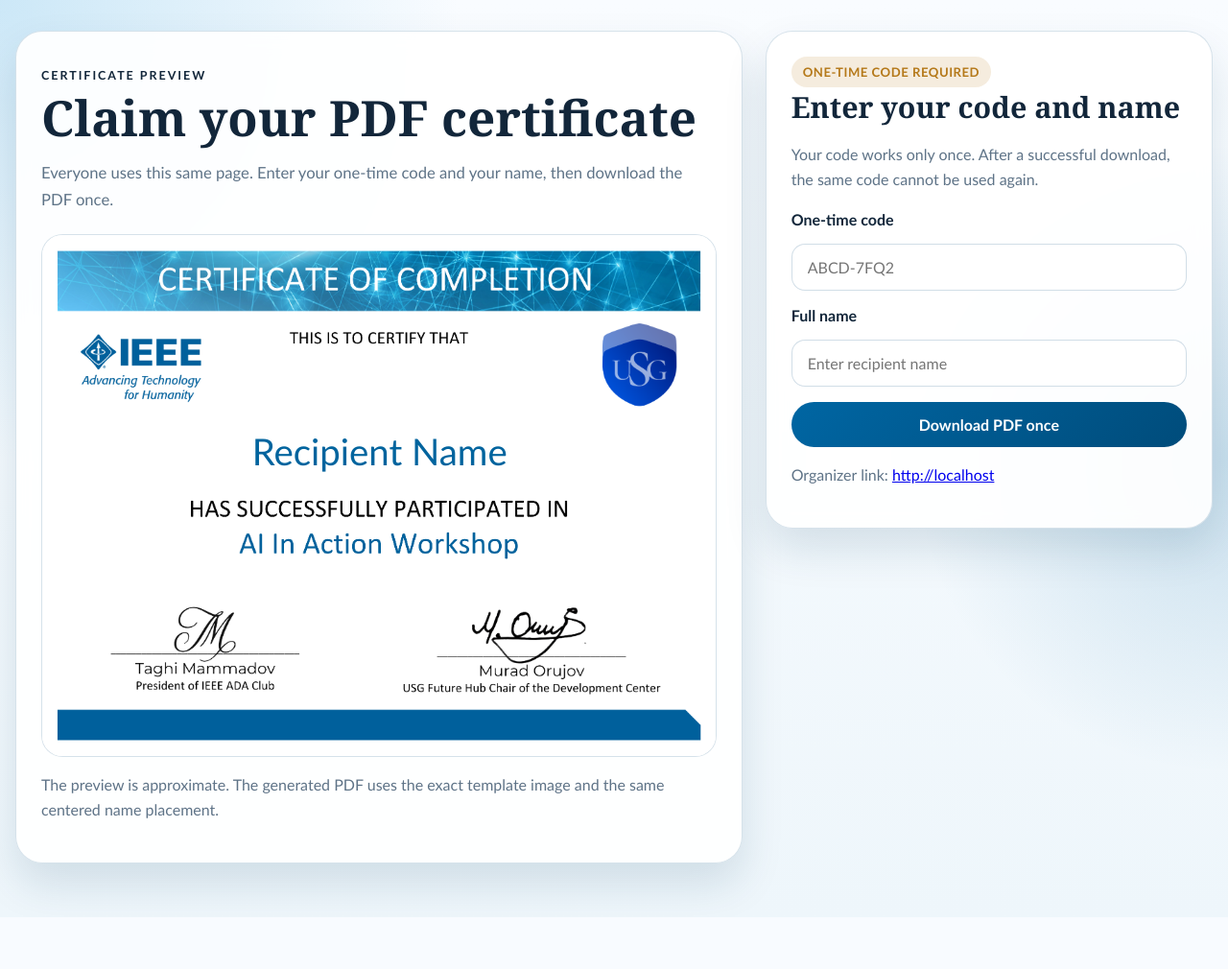
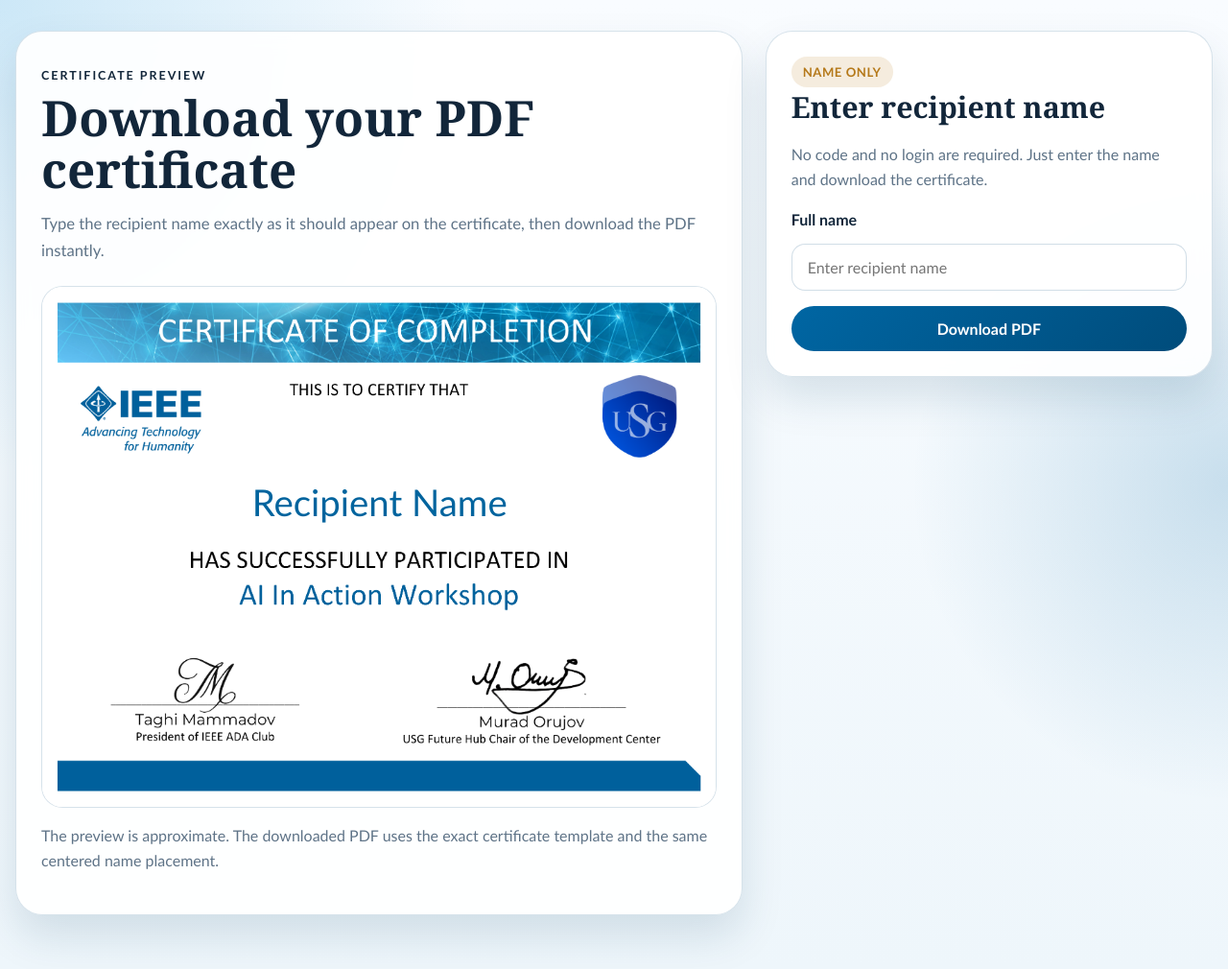
Before and after one commit to tmammadov17503/certificate_generator, a Flask app: page / in a window 1280 px wide. Shown: the whole page at 96% size. Before the commit the page ends 950 px from the top, so only its background shows below. Run offline with Flask 3, Linux system fonts and the light colour scheme.

Commit message:
Simplify certificate flow to public name-only download

```diff
--- a/app.py
+++ b/app.py
@@ -1,29 +1,13 @@
 from __future__ import annotations
 
-import csv
 import io
 import os
 import re
-import secrets
-import sqlite3
 import unicodedata
-from datetime import datetime, timezone
 from pathlib import Path
 from typing import Any
 
-from flask import (
-    Flask,
-    Response,
-    current_app,
-    g,
-    has_request_context,
-    redirect,
-    render_template,
-    request,
-    send_file,
-    session,
-    url_for,
-)
+from flask import Flask, current_app, redirect, render_template, request, send_file
 from PIL import Image, ImageDraw, ImageFont
 
 
@@ -34,7 +18,6 @@
 NAME_COLOR = (0, 100, 158)
 MAX_FONT_SIZE = 92
 MIN_FONT_SIZE = 40
-CLAIM_CODE_ALPHABET = "ABCDEFGHJKLMNPQRSTUVWXYZ23456789"
 FONT_CANDIDATES = [
     os.environ.get("CERTIFICATE_FONT_PATH", "").strip(),
     r"C:\Windows\Fonts\calibri.ttf",
@@ -42,10 +25,6 @@
     "/usr/share/fonts/truetype/msttcorefonts/Calibri.ttf",
     "/usr/share/fonts/truetype/dejavu/DejaVuSans.ttf",
 ]
-
-
-def utc_now_iso() -> str:
-    return datetime.now(timezone.utc).isoformat(timespec="seconds")
 
 
 def collapse_whitespace(value: str) -> str:
@@ -73,25 +52,6 @@
     return name
 
 
-def normalize_label(raw_label: str) -> str:
-    return collapse_whitespace(raw_label)[:120]
-
-
-def normalize_code_input(raw_code: str) -> str:
-    code = re.sub(r"[^A-Za-z0-9]", "", raw_code or "").upper()
-    if not code:
-        raise ValueError("Enter your one-time code.")
-    expected_length = int(current_app.config["CLAIM_CODE_LENGTH"])
-    if len(code) != expected_length:
-        raise ValueError(f"Enter the full {expected_length}-character code.")
-    return code
-
-
-def format_code_for_display(code: str) -> str:
-    clean = re.sub(r"[^A-Za-z0-9]", "", code or "").upper()
-    return "-".join(clean[index:index + 4] for index in range(0, len(clean), 4))
-
-
 def slugify_filename(value: str) -> str:
     normalized = unicodedata.normalize("NFKD", value).encode("ascii", "ignore").decode("ascii")
     slug = re.sub(r"[^A-Za-z0-9]+", "-", normalized).strip("-").lower()
@@ -105,49 +65,16 @@
     return None
 
 
-def format_timestamp(value: str | None) -> str | None:
-    if not value:
-        return None
-    try:
-        parsed = datetime.fromisoformat(value)
-    except ValueError:
-        return value
-    return parsed.astimezone().strftime("%Y-%m-%d %H:%M %Z")
-
-
 def create_app(test_config: dict[str, Any] | None = None) -> Flask:
-    data_dir = Path(os.environ.get("CERTIFICATE_DATA_DIR", str(BASE_DIR / "instance")))
-    default_db_path = data_dir / "certificates.db"
-    default_output_dir = data_dir / "output"
-
-    app = Flask(__name__, instance_path=str(BASE_DIR / "instance"))
+    app = Flask(__name__)
     app.config.update(
-        SECRET_KEY=os.environ.get("CERTIFICATE_APP_SECRET", "certificate-claim-app"),
-        DATABASE=str(default_db_path),
-        OUTPUT_DIR=str(default_output_dir),
         TEMPLATE_IMAGE=str(DEFAULT_TEMPLATE_IMAGE),
         FONT_PATH=resolve_font_path(),
-        BASE_URL=os.environ.get("CERTIFICATE_BASE_URL", "").rstrip("/"),
-        ADMIN_PASSWORD=os.environ.get("CERTIFICATE_ADMIN_PASSWORD", ""),
-        MAX_CREATE_QUANTITY=500,
-        CLAIM_CODE_LENGTH=8,
         PDF_RESOLUTION=200.0,
     )
 
     if test_config:
         app.config.update(test_config)
-
-    Path(app.instance_path).mkdir(parents=True, exist_ok=True)
-    Path(app.config["OUTPUT_DIR"]).mkdir(parents=True, exist_ok=True)
-
-    with app.app_context():
-        init_db()
-
-    @app.teardown_appcontext
-    def close_db(_error: BaseException | None) -> None:
-        db = g.pop("db", None)
-        if db is not None:
-            db.close()
 
     @app.context_processor
     def inject_template_helpers() -> dict[str, Any]:
@@ -159,50 +86,11 @@
     @app.route("/claim", methods=["GET", "POST"])
     def claim_page():
         current_name = "Recipient Name"
-        current_code = ""
         error_message: str | None = None
-        code_details: dict[str, Any] | None = None
 
         if request.method == "POST":
-            raw_code = request.form.get("code", "")
             raw_name = request.form.get("name", "")
             current_name = collapse_whitespace(raw_name) or "Recipient Name"
-            current_code = format_code_for_display(raw_code)
-
-            try:
-                code = normalize_code_input(raw_code)
-            except ValueError as exc:
-                error_message = str(exc)
-                return render_template(
-                    "claim.html",
-                    page_title="Claim Certificate",
-                    public_claim_url=build_public_claim_url(),
-                    current_name=current_name,
-                    current_code=current_code,
-                    error_message=error_message,
-                    code_details=None,
-                ), 400
-
-            code_row = get_code(code)
-            if code_row is None:
-                error_message = "This code is invalid. Check it and try again."
-                return render_template(
-                    "claim.html",
-                    page_title="Claim Certificate",
-                    public_claim_url=build_public_claim_url(),
-                    current_name=current_name,
-                    current_code=current_code,
-                    error_message=error_message,
-                    code_details=None,
-                ), 400
-
-            code_details = serialize_code(code_row)
-            if code_row["used_at"]:
-                return render_template(
-                    "used.html",
-                    page_title="Code Already Used",
-                    code=code_details,
-                ), 410
 
             try:
                 recipient_name = normalize_name(raw_name)
@@ -210,33 +98,11 @@
                 return render_template(
                     "claim.html",
                     page_title="Claim Certificate",
-                    public_claim_url=build_public_claim_url(),
                     current_name=current_name,
-                    current_code=current_code,
                     error_message=str(exc),
-                    code_details=code_details,
                 ), 400
 
             pdf_bytes = build_certificate_pdf(recipient_name)
-            used_at = utc_now_iso()
-            output_filename = f"{code.lower()}-{slugify_filename(recipient_name)}.pdf"
-            updated = mark_code_used(
-                code=code,
-                recipient_name=recipient_name,
-                used_at=used_at,
-                used_ip=request.headers.get("X-Forwarded-For", request.remote_addr or ""),
-                user_agent=request.user_agent.string or "",
-                output_filename=output_filename,
-            )
-            if not updated:
-                latest_code = get_code(code)
-                return render_template(
-                    "used.html",
-                    page_title="Code Already Used",
-                    code=serialize_code(latest_code) if latest_code else None,
-                ), 410
-
-            archive_certificate(output_filename, pdf_bytes)
             download_name = f"AI-In-Action-Certificate-{slugify_filename(recipient_name)}.pdf"
             return send_file(
                 io.BytesIO(pdf_bytes),
@@ -248,99 +114,19 @@
         return render_template(
             "claim.html",
             page_title="Claim Certificate",
-            public_claim_url=build_public_claim_url(),
             current_name=current_name,
-            current_code=current_code,
-            error_message=error_message,
-            code_details=code_details,
-        )
-
-    @app.route("/admin", methods=["GET", "POST"])
-    def admin_dashboard() -> str:
-        if not is_admin_authenticated():
-            return redirect(url_for("admin_login"))
-
-        generated_codes: list[sqlite3.Row] = []
-        form_error: str | None = None
-
-        if request.method == "POST":
-            try:
-                quantity = parse_quantity(
-                    request.form.get("quantity", "1"),
-                    current_app.config["MAX_CREATE_QUANTITY"],
-                )
-                label = normalize_label(request.form.get("label", ""))
-                generated_codes = create_codes(quantity, label)
-            except ValueError as exc:
-                form_error = str(exc)
-
-        codes = [serialize_code(row) for row in list_codes()]
-        generated = [serialize_code(row) for row in generated_codes]
-        return render_template(
-            "dashboard.html",
-            page_title="Certificate Code Studio",
-            codes=codes,
-            generated_codes=generated,
-            form_error=form_error,
-            public_claim_url=build_public_claim_url(),
-            summary=count_codes(),
-        )
-
-    @app.route("/admin/login", methods=["GET", "POST"])
-    def admin_login() -> str:
-        if not admin_auth_enabled():
-            return redirect(url_for("admin_dashboard"))
-        if session.get("admin_authenticated"):
-            return redirect(url_for("admin_dashboard"))
-
-        error_message: str | None = None
-        if request.method == "POST":
-            password = request.form.get("password", "")
-            if password == current_app.config["ADMIN_PASSWORD"]:
-                session["admin_authenticated"] = True
-                return redirect(url_for("admin_dashboard"))
-            error_message = "Incorrect admin password."
-
-        return render_template(
-            "login.html",
-            page_title="Admin Login",
             error_message=error_message,
         )
 
+    @app.get("/admin")
+    @app.get("/admin/login")
+    @app.get("/admin/codes.csv")
+    def legacy_admin_redirect():
+        return redirect("/")
+
     @app.post("/admin/logout")
-    def admin_logout():
-        session.pop("admin_authenticated", None)
-        return redirect(url_for("admin_login"))
-
-    @app.get("/admin/codes.csv")
-    def export_codes_csv() -> Response:
-        if not is_admin_authenticated():
-            return redirect(url_for("admin_login"))
-
-        stream = io.StringIO()
-        writer = csv.writer(stream)
-        writer.writerow(["Code", "Label", "Status", "Used Name", "Created At", "Used At", "Public Claim URL"])
-        for row in list_codes():
-            code = serialize_code(row)
-            writer.writerow(
-                [
-                    code["display_code"],
-                    code["label"],
-                    code["status_label"],
-                    code["used_name"] or "",
-                    code["created_at"],
-                    code["used_at"] or "",
-                    build_public_claim_url(),
-                ]
-            )
-
-        return Response(
-            stream.getvalue(),
-            mimetype="text/csv",
-            headers={
-                "Content-Disposition": "attachment; filename=certificate-codes.csv"
-            },
-        )
+    def legacy_admin_logout():
+        return redirect("/")
 
     @app.get("/healthz")
     def healthcheck() -> dict[str, str]:
@@ -352,32 +138,10 @@
             "error.html",
             page_title="Page Not Found",
             title="This page does not exist",
-            message="Check the address and try again, or use the shared certificate page link from the organizer.",
+            message="Check the address and try again, or open the certificate page and enter the recipient name there.",
         ), 404
 
     return app
-
-
-def parse_quantity(raw_value: str, max_value: int) -> int:
-    try:
-        quantity = int(raw_value)
-    except (TypeError, ValueError) as exc:
-        raise ValueError("Quantity must be a whole number.") from exc
-    if quantity < 1:
-        raise ValueError("Create at least one code.")
-    if quantity > max_value:
-        raise ValueError(f"Create no more than {max_value} codes at once.")
-    return quantity
-
-
-def admin_auth_enabled() -> bool:
-    return bool(current_app.config.get("ADMIN_PASSWORD"))
-
-
-def is_admin_authenticated() -> bool:
-    if not admin_auth_enabled():
-        return True
-    return bool(session.get("admin_authenticated"))
 
 
 def build_name_box_style() -> str:
@@ -400,152 +164,6 @@
             f"--name-height:{values['height']:.3f}%",
         ]
     )
-
-
-def build_public_claim_url() -> str:
-    configured = current_app.config.get("BASE_URL", "")
-    if configured:
-        return configured
-    if has_request_context():
-        return request.url_root.rstrip("/")
-    return ""
-
-
-def get_db() -> sqlite3.Connection:
-    if "db" not in g:
-        connection = sqlite3.connect(current_app.config["DATABASE"])
-        connection.row_factory = sqlite3.Row
-        g.db = connection
-    return g.db
-
-
-def init_db() -> None:
-    db = get_db()
-    db.execute(
-        """
-        CREATE TABLE IF NOT EXISTS claim_codes (
-            code TEXT PRIMARY KEY,
-            label TEXT NOT NULL DEFAULT '',
-            created_at TEXT NOT NULL,
-            used_at TEXT,
-            used_name TEXT,
-            used_ip TEXT,
-            used_user_agent TEXT,
-            output_filename TEXT
-        )
-        """
-    )
-    db.commit()
-
-
-def create_codes(quantity: int, label: str) -> list[sqlite3.Row]:
-    db = get_db()
-    created_codes: list[sqlite3.Row] = []
-    code_length = int(current_app.config["CLAIM_CODE_LENGTH"])
-
-    for _ in range(quantity):
-        created_at = utc_now_iso()
-        while True:
-            code = "".join(secrets.choice(CLAIM_CODE_ALPHABET) for _ in range(code_length))
-            try:
-                db.execute(
-                    "INSERT INTO claim_codes (code, label, created_at) VALUES (?, ?, ?)",
-                    (code, label, created_at),
-                )
-                created_codes.append(
-                    db.execute("SELECT * FROM claim_codes WHERE code = ?", (code,)).fetchone()
-                )
-                break
-            except sqlite3.IntegrityError:
-                continue
-
-    db.commit()
-    return created_codes
-
-
-def list_codes() -> list[sqlite3.Row]:
-    db = get_db()
-    return db.execute(
-        """
-        SELECT code, label, created_at, used_at, used_name, output_filename
-        FROM claim_codes
-        ORDER BY datetime(created_at) DESC, code DESC
-        """
-    ).fetchall()
-
-
-def count_codes() -> dict[str, int]:
-    db = get_db()
-    row = db.execute(
-        """
-        SELECT
-            COUNT(*) AS total_count,
-            SUM(CASE WHEN used_at IS NULL THEN 1 ELSE 0 END) AS unused_count,
-            SUM(CASE WHEN used_at IS NOT NULL THEN 1 ELSE 0 END) AS used_count
-        FROM claim_codes
-        """
-    ).fetchone()
-    total = int(row["total_count"] or 0)
-    unused = int(row["unused_count"] or 0)
-    used = int(row["used_count"] or 0)
-    return {
-        "total": total,
-        "unused": unused,
-        "used": used,
-    }
-
-
-def get_code(code: str) -> sqlite3.Row | None:
-    db = get_db()
-    return db.execute(
-        """
-        SELECT code, label, created_at, used_at, used_name, output_filename
-        FROM claim_codes
-        WHERE code = ?
-        """,
-        (code,),
-    ).fetchone()
-
-
-def mark_code_used(
-    *,
-    code: str,
-    recipient_name: str,
-    used_at: str,
-    used_ip: str,
-    user_agent: str,
-    output_filename: str,
-) -> bool:
-    db = get_db()
-    cursor = db.execute(
-        """
-        UPDATE claim_codes
-        SET used_at = ?, used_name = ?, used_ip = ?, used_user_agent = ?, output_filename = ?
-        WHERE code = ? AND used_at IS NULL
-        """,
-        (used_at, recipient_name, used_ip, user_agent, output_filename, code),
-    )
-    db.commit()
-    return cursor.rowcount == 1
-
-
-def serialize_code(row: sqlite3.Row | None) -> dict[str, Any] | None:
-    if row is None:
-        return None
-    used = bool(row["used_at"])
-    return {
-        "code": row["code"],
-        "display_code": format_code_for_display(row["code"]),
-        "label": row["label"],
-        "created_at": row["created_at"],
-        "created_at_display": format_timestamp(row["created_at"]),
-        "used_at": row["used_at"],
-        "used_at_display": format_timestamp(row["used_at"]),
-        "used_name": row["used_name"],
-        "output_filename": row["output_filename"],
-        "status_label": "Used" if used else "Unused",
-        "status_class": "claimed" if used else "unused",
-    }
 
 
 def build_certificate_pdf(recipient_name: str) -> bytes:
@@ -601,15 +219,6 @@
     return ImageFont.load_default()
 
 
-def archive_certificate(output_filename: str, pdf_bytes: bytes) -> None:
-    output_dir = Path(current_app.config["OUTPUT_DIR"])
-    output_dir.mkdir(parents=True, exist_ok=True)
-    try:
-        (output_dir / output_filename).write_bytes(pdf_bytes)
-    except OSError:
-        return
-
-
 app = create_app()
 
 
--- a/static/app.js
+++ b/static/app.js
@@ -1,7 +1,6 @@
 const nameInput = document.querySelector("[data-name-input]");
 const namePreview = document.querySelector("[data-name-preview]");
 const claimForm = document.querySelector("[data-claim-form]");
-const codeInput = document.querySelector("[data-code-input]");
 
 if (nameInput && namePreview) {
   const placeholder = namePreview.dataset.placeholder || "Recipient Name";
@@ -14,17 +13,6 @@
   nameInput.addEventListener("input", syncPreview);
 }
 
-if (codeInput) {
-  const syncCode = () => {
-    const clean = codeInput.value.replace(/[^a-zA-Z0-9]/g, "").toUpperCase().slice(0, 8);
-    const groups = clean.match(/.{1,4}/g) || [];
-    codeInput.value = groups.join("-");
-  };
-
-  syncCode();
-  codeInput.addEventListener("input", syncCode);
-}
-
 if (claimForm) {
   claimForm.addEventListener("submit", () => {
     const button = claimForm.querySelector("button[type='submit']");
@@ -35,28 +23,3 @@
     button.textContent = button.dataset.submitLabel || "Preparing...";
   });
 }
-
-document.querySelectorAll("[data-copy-target]").forEach((button) => {
-  button.addEventListener("click", async () => {
-    const value = button.dataset.copyTarget;
-    if (!value) {
-      return;
-    }
-
-    const originalLabel = button.dataset.originalLabel || button.textContent;
-    button.dataset.originalLabel = originalLabel;
-
-    try {
-      await navigator.clipboard.writeText(value);
-      button.textContent = "Copied";
-      window.setTimeout(() => {
-        button.textContent = originalLabel;
-      }, 1400);
-    } catch (_error) {
-      button.textContent = "Copy failed";
-      window.setTimeout(() => {
-        button.textContent = originalLabel;
-      }, 1400);
-    }
-  });
-});
--- a/templates/claim.html
+++ b/templates/claim.html
@@ -5,8 +5,8 @@
   <section class="claim-layout">
     <article class="preview-panel">
       <p class="eyebrow">Certificate Preview</p>
-      <h1>Claim your PDF certificate</h1>
-      <p class="lead">Everyone uses this same page. Enter your one-time code and your name, then download the PDF once.</p>
+      <h1>Download your PDF certificate</h1>
+      <p class="lead">Type the recipient name exactly as it should appear on the certificate, then download the PDF instantly.</p>
 
       <div class="certificate-preview">
         <img src="{{ url_for('static', filename='certificate-template.png') }}" alt="Certificate preview">
@@ -17,34 +17,19 @@
           data-placeholder="Recipient Name"
         >{{ current_name }}</div>
       </div>
-      <p class="preview-note">The preview is approximate. The generated PDF uses the exact template image and the same centered name placement.</p>
+      <p class="preview-note">The preview is approximate. The downloaded PDF uses the exact certificate template and the same centered name placement.</p>
     </article>
 
     <article class="form-panel">
-      <span class="status-pill status-warning">One-time code required</span>
-      <h2>Enter your code and name</h2>
-      <p class="panel-copy">Your code works only once. After a successful download, the same code cannot be used again.</p>
+      <span class="status-pill status-warning">Name only</span>
+      <h2>Enter recipient name</h2>
+      <p class="panel-copy">No code and no login are required. Just enter the name and download the certificate.</p>
 
       {% if error_message %}
         <div class="alert alert-error">{{ error_message }}</div>
       {% endif %}
 
       <form method="post" class="stack-form" data-claim-form>
-        <label for="code">One-time code</label>
-        <input
-          id="code"
-          name="code"
-          type="text"
-          maxlength="9"
-          placeholder="ABCD-7FQ2"
-          value="{{ current_code }}"
-          autocomplete="off"
-          autocapitalize="characters"
-          spellcheck="false"
-          required
-          data-code-input
-        >
-
         <label for="name">Full name</label>
         <input
           id="name"
@@ -58,13 +43,8 @@
           data-name-input
         >
 
-        <button type="submit" class="primary-button" data-submit-label="Preparing PDF...">Download PDF once</button>
+        <button type="submit" class="primary-button" data-submit-label="Preparing PDF...">Download PDF</button>
       </form>
-
-      {% if code_details and code_details.label %}
-        <p class="meta-line">Code note: {{ code_details.label }}</p>
-      {% endif %}
-      <p class="meta-line">Organizer link: <a href="{{ public_claim_url }}">{{ public_claim_url }}</a></p>
     </article>
   </section>
 </main>
```
Also changed, not shown: templates/dashboard.html (deleted, +0 -142 lines), templates/login.html (deleted, +0 -21 lines), templates/used.html (deleted, +0 -22 lines), test_app.py (+10 -36 lines), README.md.
